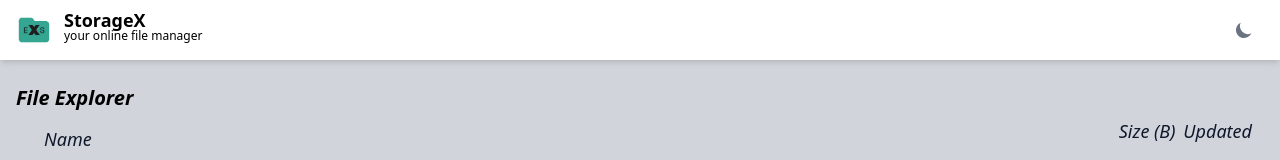
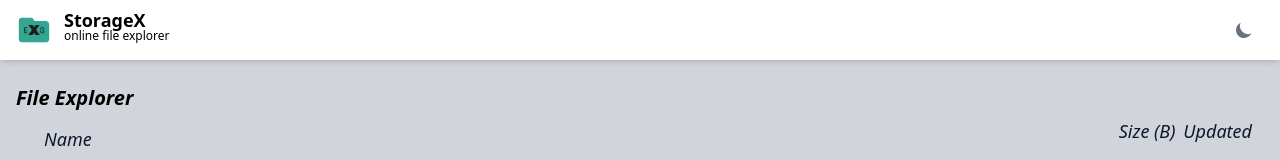
Before and after one commit to nsx07/storagex, an Angular app: page / in a window 1280 px wide. Shown: the top 160 px of the page. Built offline with nearby package versions, Linux system fonts and the light colour scheme; no server answers.

Commit message:
Atualizar o nav.component.ts

```diff
--- a/src/app/components/nav.component.ts
+++ b/src/app/components/nav.component.ts
@@ -11,7 +11,7 @@ import { Component, OnInit } from "@angular/core";
                 </div>
                 <div class="flex flex-col items-start gap-0">
                     <span class="leading-4 text-lg font-semibold whitespace-nowrap dark:text-white">StorageX</span>
-                    <div class="leading-4 text-xs font-thin whitespace-nowrap dark:text-white">your online file manager</div>
+                    <div class="leading-4 text-xs font-thin whitespace-nowrap dark:text-white">online file explorer</div>
                 </div>
 
             </a>
```
